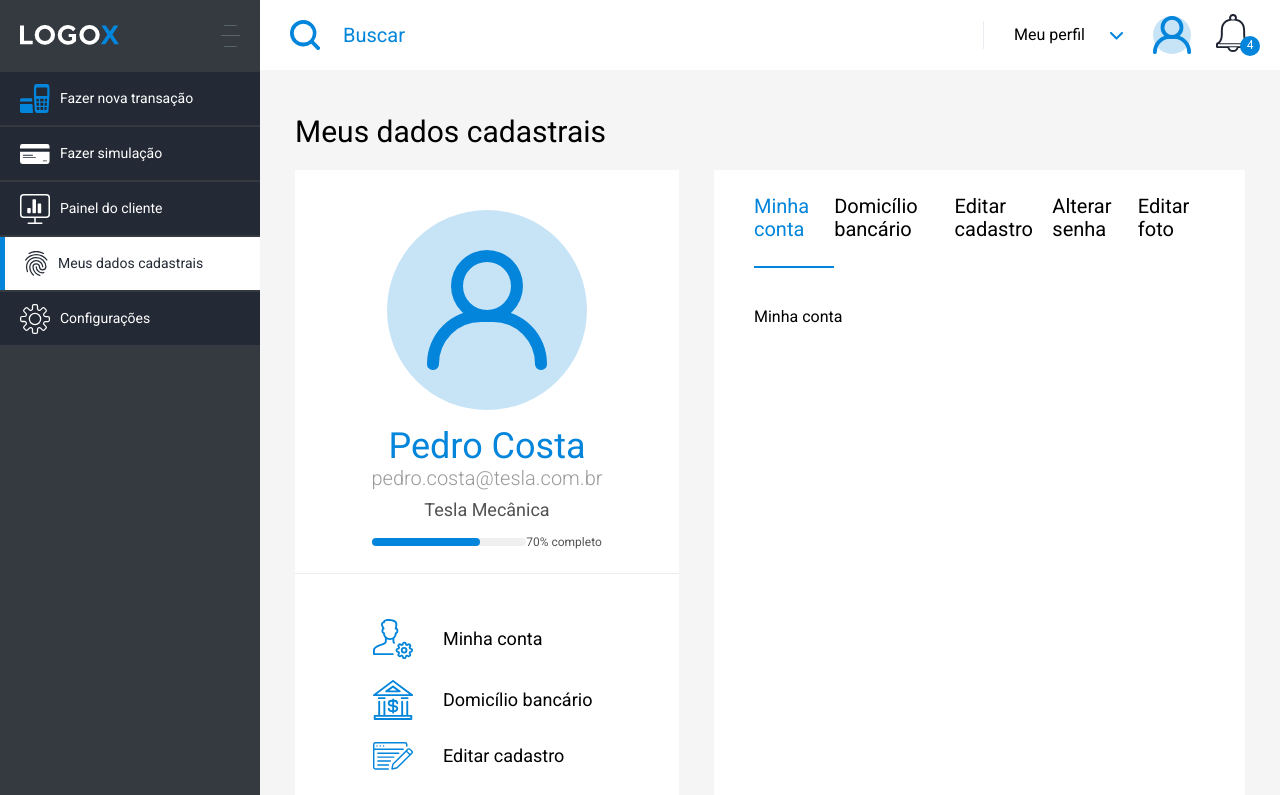
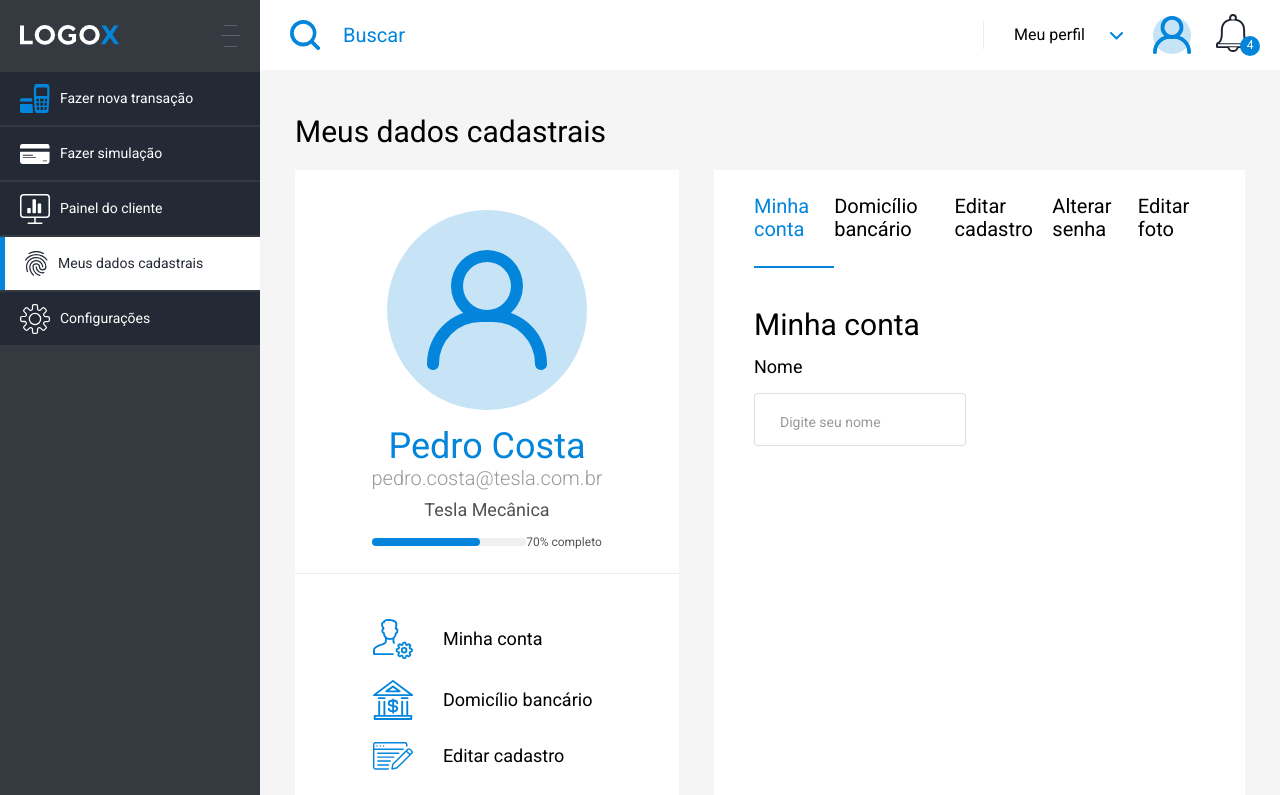
Before and after one commit to mmakarios/logox-vue, a Vue app: page / in a window 1280 px wide. Shown: the top 795 px of the page. Built offline with nearby package versions, Linux system fonts and the light colour scheme.

Commit message:
Add base input component

```diff
--- /dev/null
+++ b/src/components/BaseInput.vue
@@ -0,0 +1,49 @@
+<template>
+  <div>
+    <div class="label">{{ label }}</div>
+    <input
+      type="text"
+      name="name"
+      placeholder="Digite seu nome">
+  </div>
+</template>
+
+<script>
+export default {
+  name: 'BaseInput',
+  props: {
+    label: {
+      type: String,
+      required: true
+    }
+  }
+};
+</script>
+
+<style lang="scss" scoped>
+.label {
+  font-size: 18px;
+  margin: 15px 0;
+}
+
+input {
+  max-width: 417px;
+  border: 1px solid rgba(191, 191, 191, 0.5);
+  border-radius: 4px;
+  padding: 20px 25px 15px;
+  font-size: 14px;
+
+  &::-webkit-input-placeholder {
+    color: #999999;
+  }
+  &::-moz-placeholder {
+    color: #999999;
+  }
+  &:-ms-input-placeholder {
+    color: #999999;
+  }
+  &:-moz-placeholder {
+    color: #999999;
+  }
+}
+</style>
--- a/src/components/UserDataSettings.vue
+++ b/src/components/UserDataSettings.vue
@@ -8,14 +8,20 @@
       <span>Editar foto</span>
     </div>
     <div class="selected-content">
-      <div>Minha conta</div>
+      <h1>Minha conta</h1>
+      <base-input label="Nome"/>
     </div>
   </div>
 </template>
 
 <script>
+import BaseInput from './BaseInput';
+
 export default {
-  name: 'UserDataSettings'
+  name: 'UserDataSettings',
+  components: {
+    BaseInput
+  }
 };
 </script>
 
@@ -43,6 +49,10 @@ export default {
 
   .selected-content {
     padding: 40px;
+
+    h1 {
+      margin: 0;
+    }
   }
 }
 </style>
```
